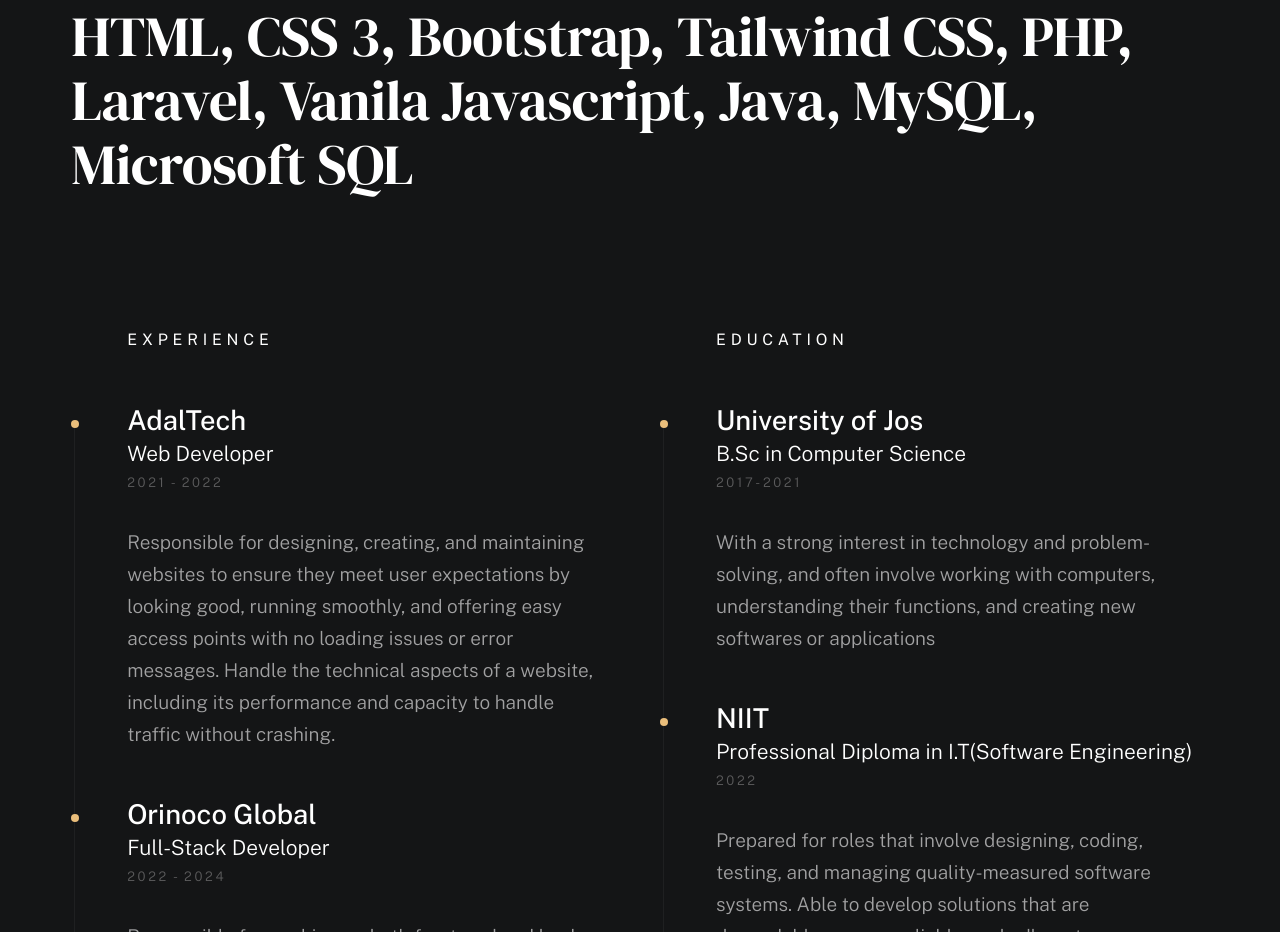
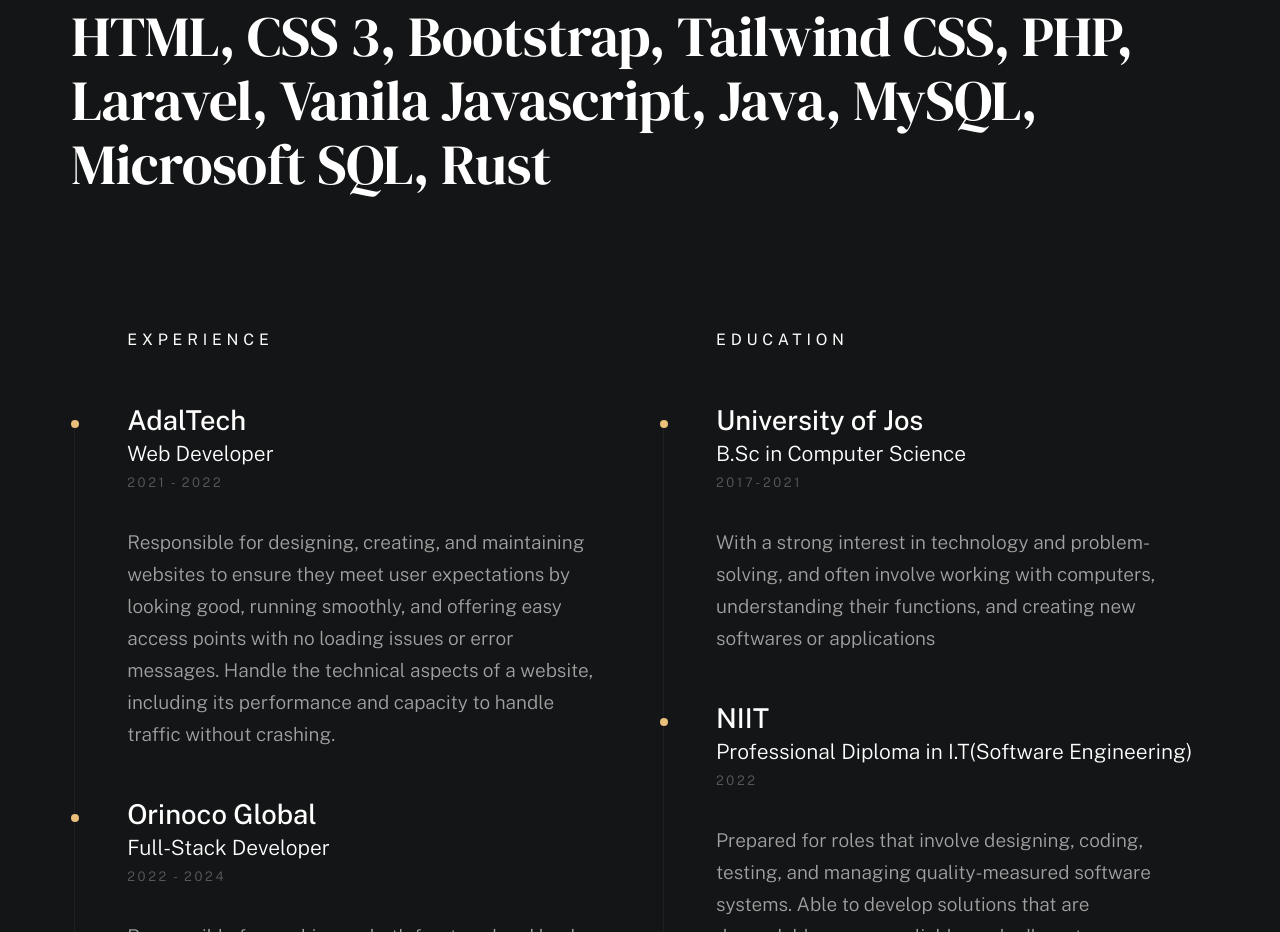
Before and after one commit to FabulousThomas/mbathomas, a plain HTML site: page index.html in a window 1280 px wide. Shown: the part 2220-3152 px from the top of the page. Drawn offline with nearby package versions, Linux system fonts and the light colour scheme; animation ran at ten frames a second; a web font is replaced by a local one.

Commit message:
Update index.html

```diff
--- a/index.html
+++ b/index.html
@@ -193,7 +193,7 @@
                             <li>Vanila Javascript</li>
                             <li>Java</li>
                             <li>MySQL</li>
-                            <li>Microsoft SQL</li>
+                            <li>Microsoft SQL, Rust</li>
                         </ul>
 
                     </div>
```
